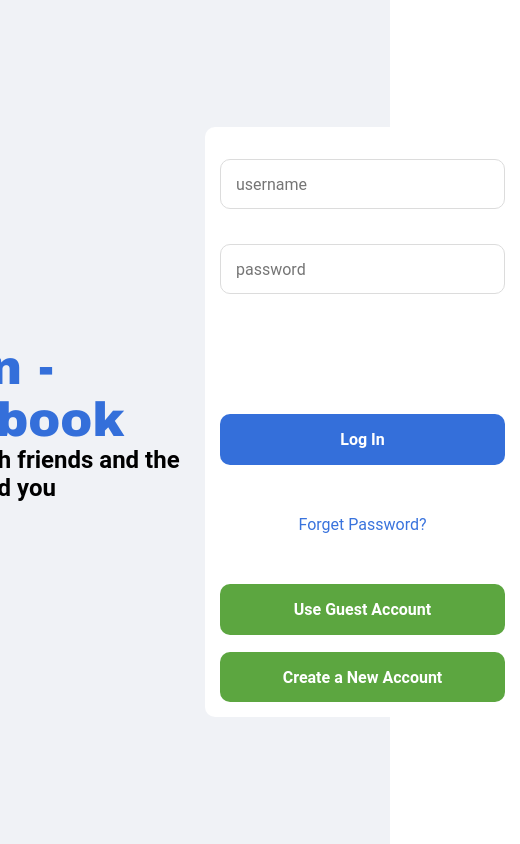
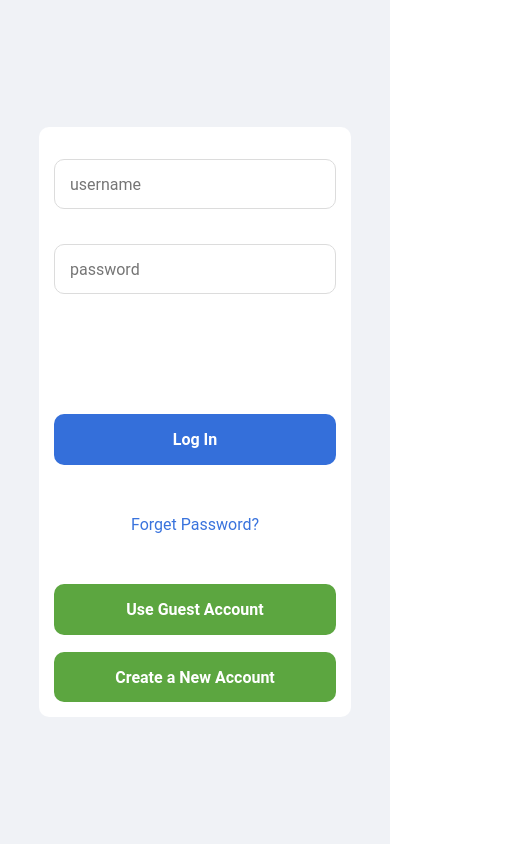
Before and after one commit to mldsh905/Ethan-Book, a React (Create React App) app in the folder client/: page / in a window 390 px wide. Shown: the whole page, 520 px wide, since content can reach past the window. Built offline with nearby package versions, Linux system fonts and the light colour scheme.

Commit message:
responsive design

```diff
--- a/client/src/components/login/login.module.css
+++ b/client/src/components/login/login.module.css
@@ -67,3 +67,12 @@
 .login button, .login span{
     cursor: pointer;
 }
+@media (max-width: 768px) {
+    .container{
+        grid-template-columns: 1fr;
+        min-width: 200px;
+    }
+    .intro{
+        display: none;
+    }
+}
--- a/client/src/components/signup/signup.module.css
+++ b/client/src/components/signup/signup.module.css
@@ -63,3 +63,12 @@
 .login button{
     cursor: pointer;
 }
+@media (max-width: 768px) {
+    .container{
+        grid-template-columns: 1fr;
+        min-width: 280px;
+    }
+    .intro{
+        display: none;
+    }
+}
```
